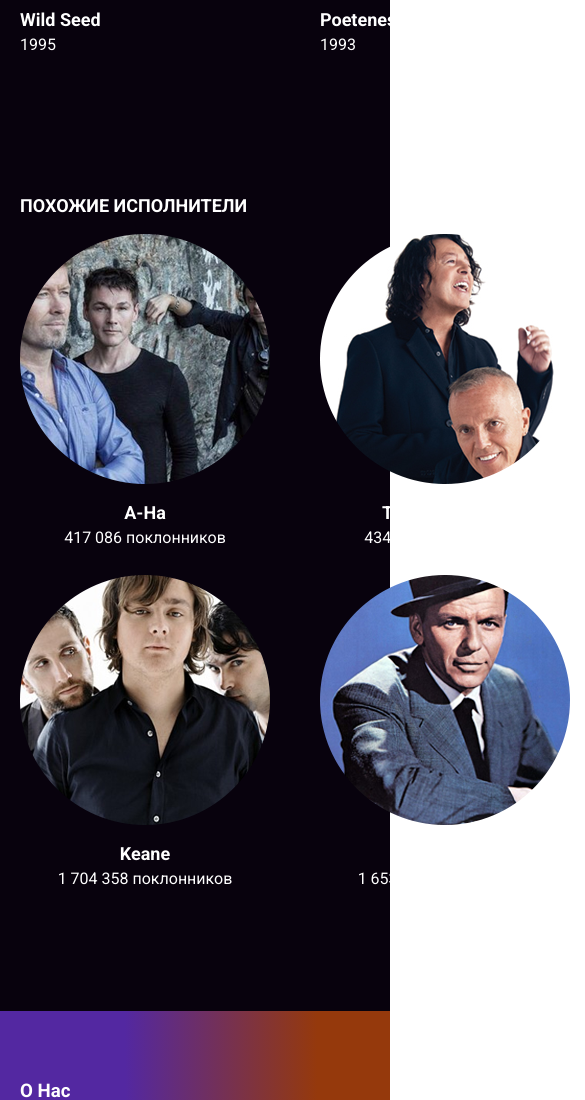
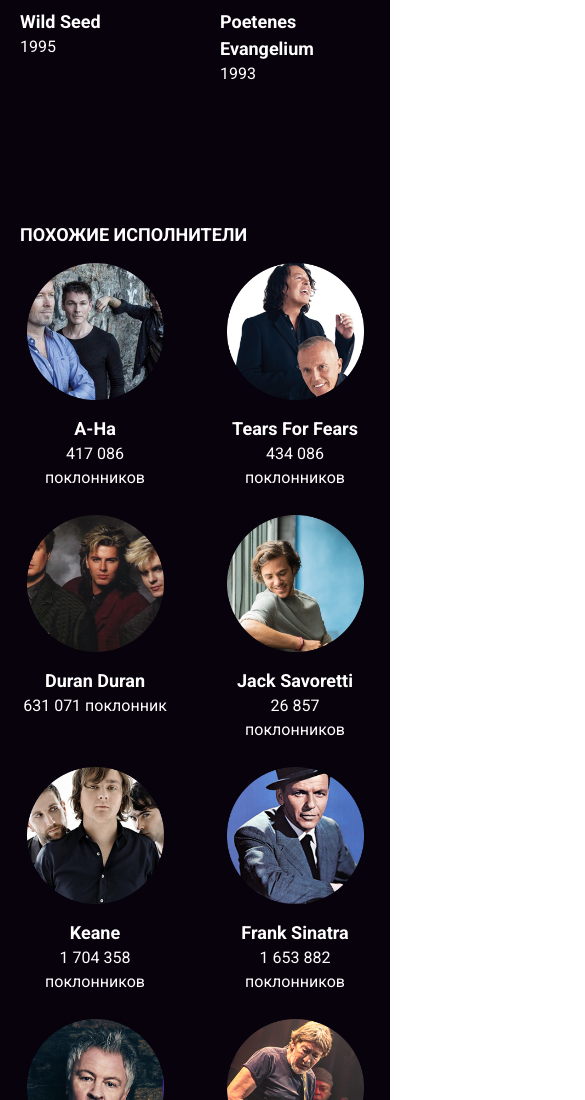
Before and after one commit to rxeight/layout-designer-project-56, a website: page src/artist.html in a window 390 px wide. Shown: the part 2034-3134 px from the top of the page, 585 px wide, since content can reach past the window. Drawn offline with Linux system fonts and the light colour scheme.

Commit message:
some fixes for mob

```diff
--- a/src/scss/styles.scss
+++ b/src/scss/styles.scss
@@ -467,7 +467,7 @@
         column-gap: 50px;
         row-gap: 25px;
         grid-template-columns: repeat(4, 1fr);
-        grid-template-rows: repeat(auto, 1fr);
+        grid-template-rows: repeat(auto-fill, 1fr);
     }
     .discography-item {
         width: 100%;
@@ -496,9 +496,15 @@
         }
     }
     @media (max-width: 1239px) {
-        .tracks {
-            grid-template-columns: 1fr;
-            grid-template-rows: repeat(1fr, auto);
+        .disco {
+            grid-template-columns: repeat(2, 1fr);
+            grid-template-rows: repeat(auto-fill, 1fr);
+            .discography-item {
+                img {
+                    width: 137px;
+                    height: 137px;
+                }
+            }
         }
     }
 }
@@ -513,7 +519,7 @@
         column-gap: 50px;
         row-gap: 25px;
         grid-template-columns: repeat(4, 1fr);
-        grid-template-rows: repeat(auto, 1fr);
+        grid-template-rows: repeat(auto-fill, 1fr);
     }
     .similar-item {
         width: 100%;
@@ -544,9 +550,15 @@
         }
     }
     @media (max-width: 1239px) {
-        .tracks {
-            grid-template-columns: 1fr;
-            grid-template-rows: repeat(1fr, auto);
+        .similar {
+            grid-template-columns: repeat(2, 1fr);
+            grid-template-rows: repeat(auto-fill, 1fr);
+            .similar-item {
+                img {
+                    width: 137px;
+                    height: 137px;
+                }
+            }
         }
     }
 }
```
Also changed, not shown: src/css/styles.css.
